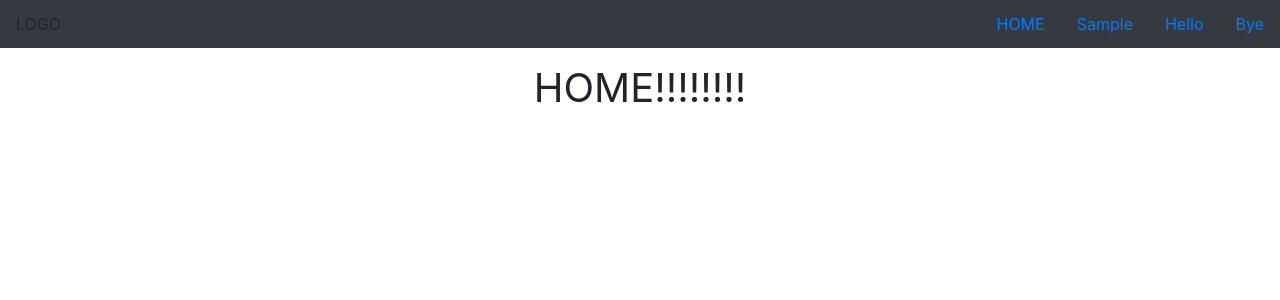
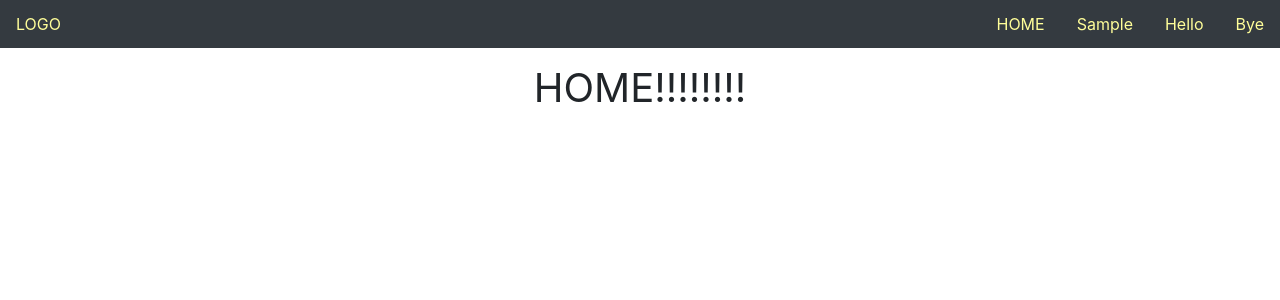
Before and after one commit to booldook/2020-ay-ui-node-hello, a Node server app: page / in a window 1280 px wide. Shown: the top 300 px of the page. Run offline with Node 20, Linux system fonts and the light colour scheme; some libraries are stand-ins or nearby versions.

Commit message:
index.css

```diff
--- a/public/css/index.css
+++ b/public/css/index.css
@@ -1,5 +1,10 @@
 /* Common */
-
+.header {color: #fffe99;}
+.header a {color: inherit;}
+.header a:link {color: inherit;}
+.header a:hover {color: inherit;}
+.header a:visited {color: inherit;}
+.header a:active {color: inherit;}
 
 /* Header */
 
```
